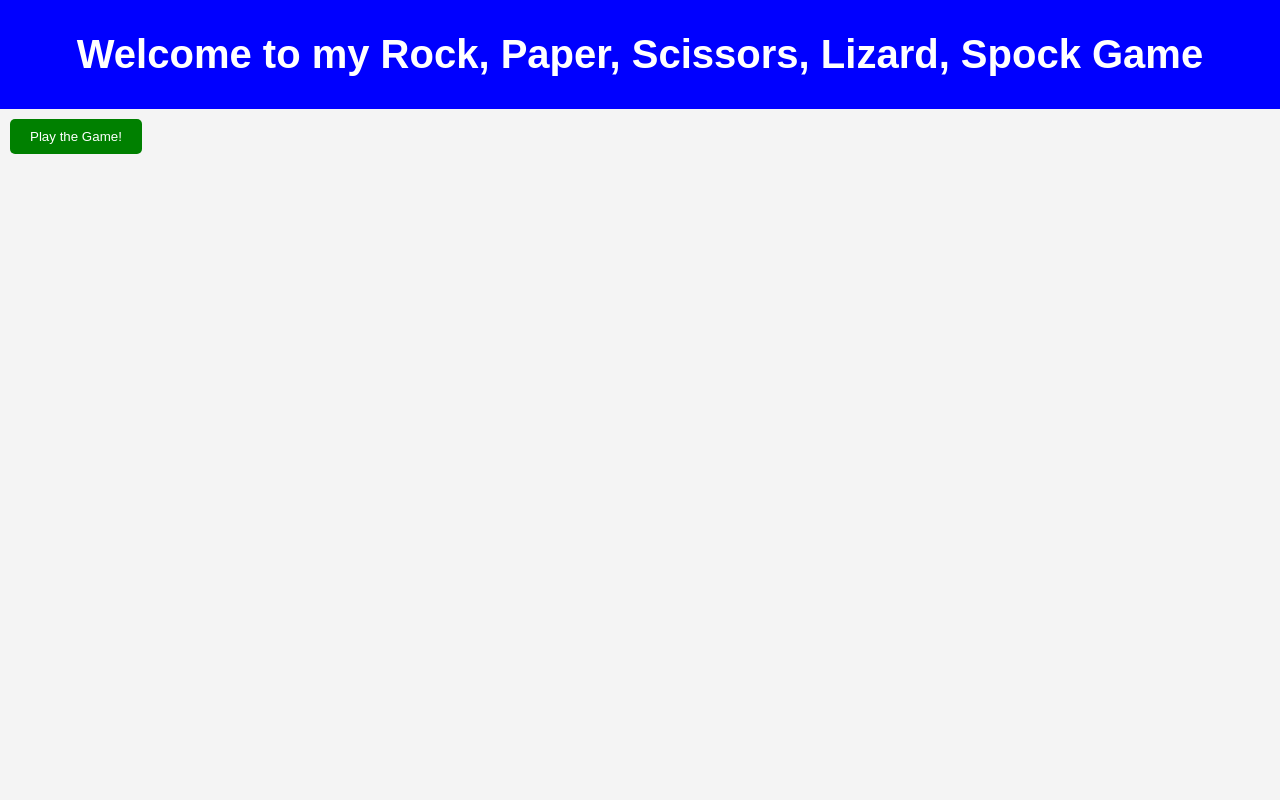
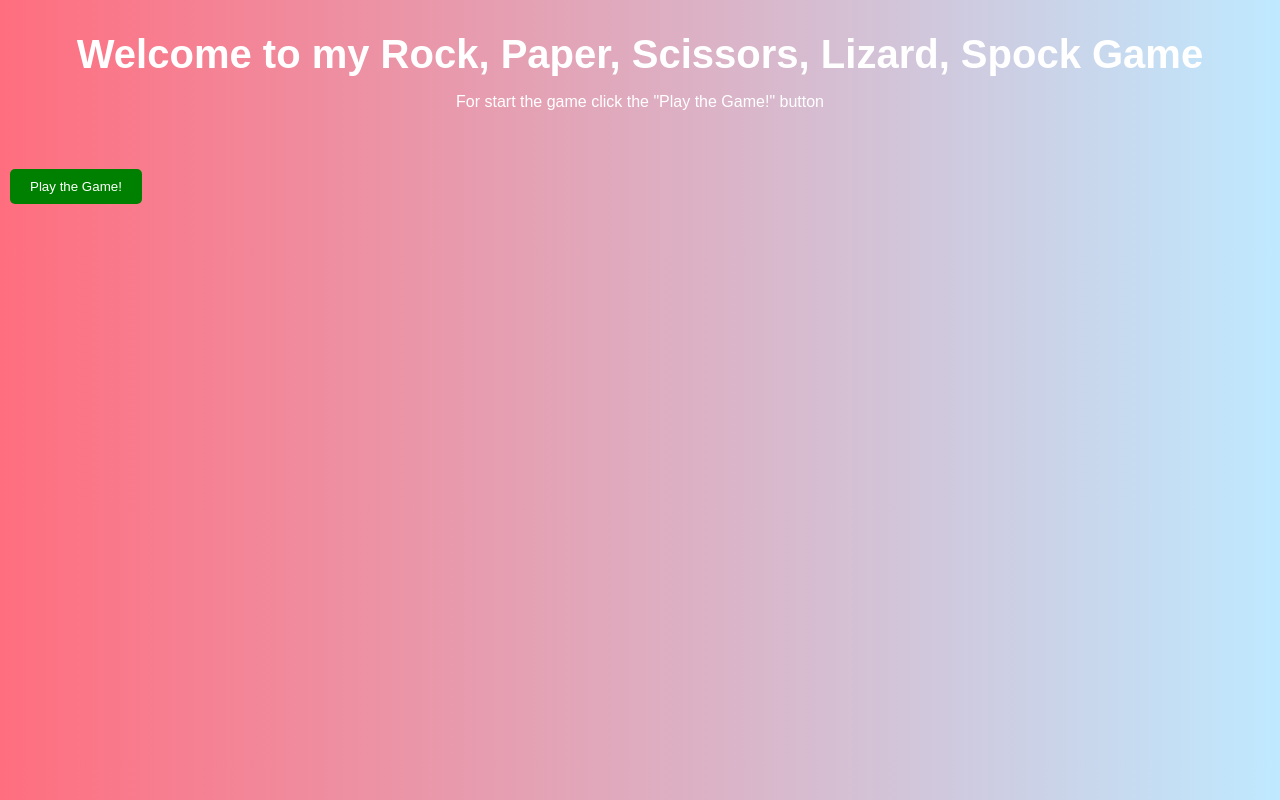
Before and after one commit to elkocho1/Project-CI-2, a plain HTML site: page index.html in a window 1280 px wide. Drawn offline with Linux system fonts and the light colour scheme.

Commit message:
style body background

```diff
--- a/assets/css/style.css
+++ b/assets/css/style.css
@@ -4,14 +4,15 @@ body {
     font-family: Arial, Helvetica, sans-serif;
     margin: 0;
     padding: 0;
-    background-color: #f4f4f4;
-    color: #333;
+    background: linear-gradient(to right, #ff6e7f, #bfe9ff) no-repeat;
+    min-height: 100vh;
+
 }
 
 /*header Hero Section*/
 
 header.hero {
-    background-color: blue;
+
     color: white;
     text-align: center;
     padding: 2rem 0;
--- a/index.html
+++ b/index.html
@@ -18,7 +18,7 @@
     <header class="hero">
         <div class="welcome-container">
             <h1>Welcome to my Rock, Paper, Scissors, Lizard, Spock Game</h1>
-
+            <p>For start the game click the "Play the Game!" button</p>
         </div>
     </header>
 
```
